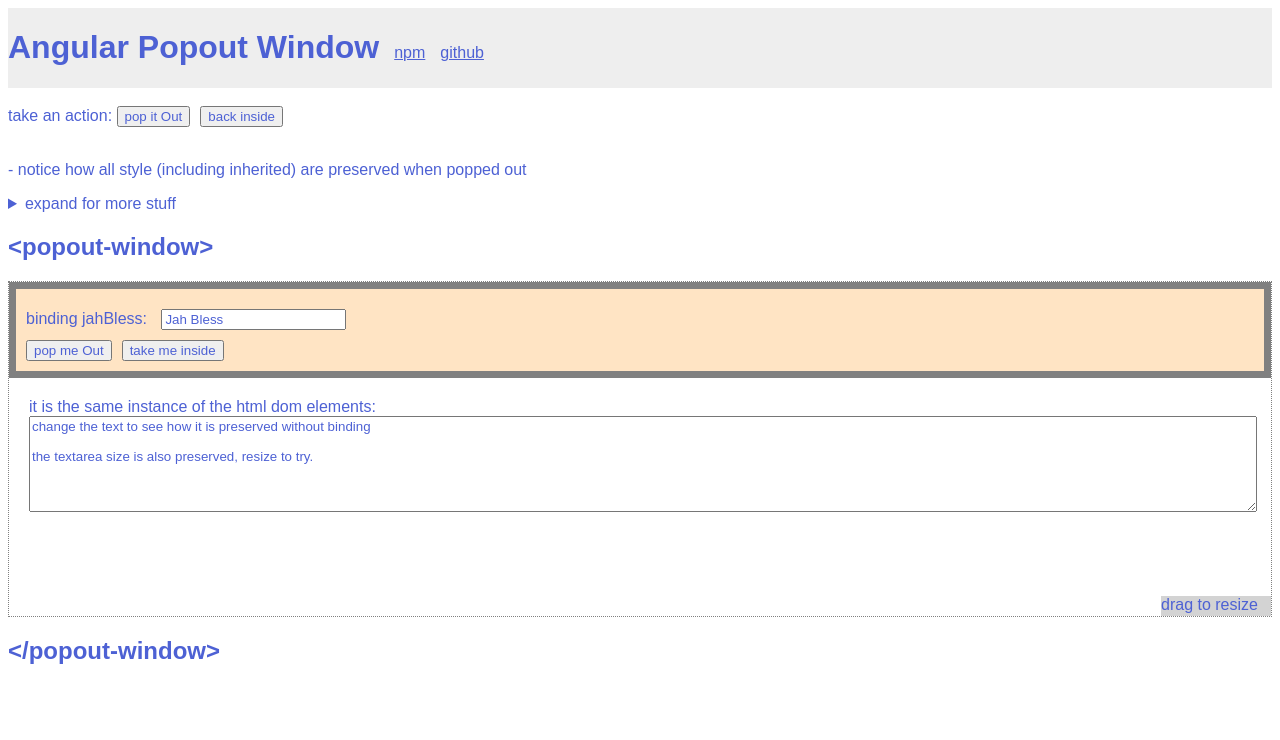
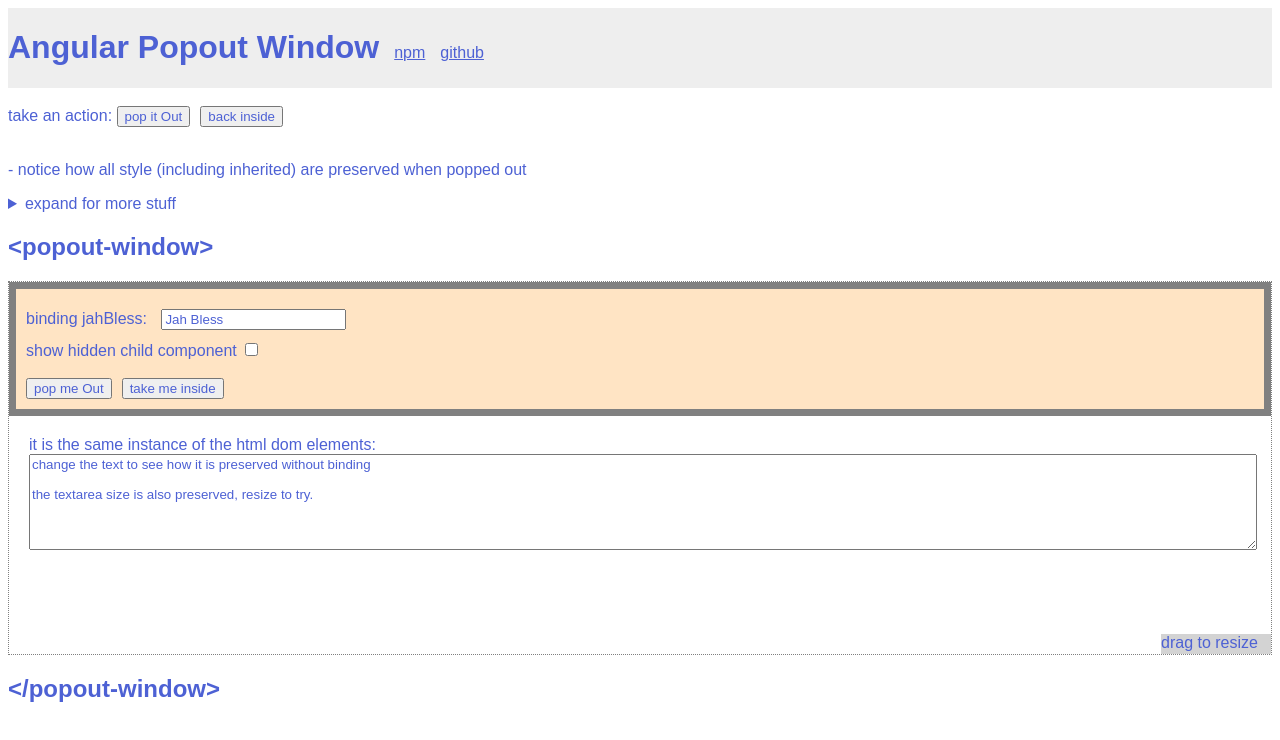
Before and after one commit to Shemesh/angular-popout-window, an Angular app: page / in a window 1280 px wide. Shown: the top 740 px of the page. Built offline with nearby package versions, Linux system fonts and the light colour scheme.

Commit message:
Adding example to show issue fixed by this PR

```diff
--- a/src/app/app.module.ts
+++ b/src/app/app.module.ts
@@ -5,11 +5,13 @@ import {FormsModule} from '@angular/forms';
 import { NgStartComponent } from './ng-start/ng-start.component';
 import {PopoutWindowModule} from '../../projects/popout-window/src/lib/popout-window.module';
 import {DragDropModule} from '@angular/cdk/drag-drop';
+import { ExampleChildComponent } from './example-child/example-child.component';
 
 @NgModule({
   declarations: [
     MainComponent,
-    NgStartComponent
+    NgStartComponent,
+    ExampleChildComponent
   ],
   imports: [
     BrowserModule,
--- /dev/null
+++ b/src/app/example-child/example-child.component.css
@@ -0,0 +1,5 @@
+div.childDiv {
+  background-color: red;
+  width: 300px;
+  height: 100px;
+}
--- /dev/null
+++ b/src/app/example-child/example-child.component.html
@@ -0,0 +1 @@
+<div class="childDiv">Style (red background) will not load if component first shown when popped out, without changes</div>
--- a/src/app/main/main.component.html
+++ b/src/app/main/main.component.html
@@ -58,6 +58,13 @@
         binding jahBless:
         <input [(ngModel)]="jahBless" />
       </label>
+      <br>
+      <label>
+        show hidden child component
+        <input type="checkbox" [(ngModel)]="childShown"/>
+      </label>
+      <app-example-child *ngIf="childShown"></app-example-child>
+      <br />
       <br />
       <button (click)="windowComponent.popOut()" style="margin-right: 10px">pop me Out</button>
       <button (click)="windowComponent.popIn()">take me inside</button>
--- a/src/app/main/main.component.ts
+++ b/src/app/main/main.component.ts
@@ -10,6 +10,7 @@ export class MainComponent implements OnInit {
 
   jahBless = 'Jah Bless';
   isChecked: any;
+  childShown = false;
   private rect;
 
   @ViewChild('resizableDiv') resizableDiv: ElementRef;
```
Also changed, not shown: src/app/example-child/example-child.component.ts (added, +8 -0 lines), 1 other file (tests, documents, lock files or other folders).
